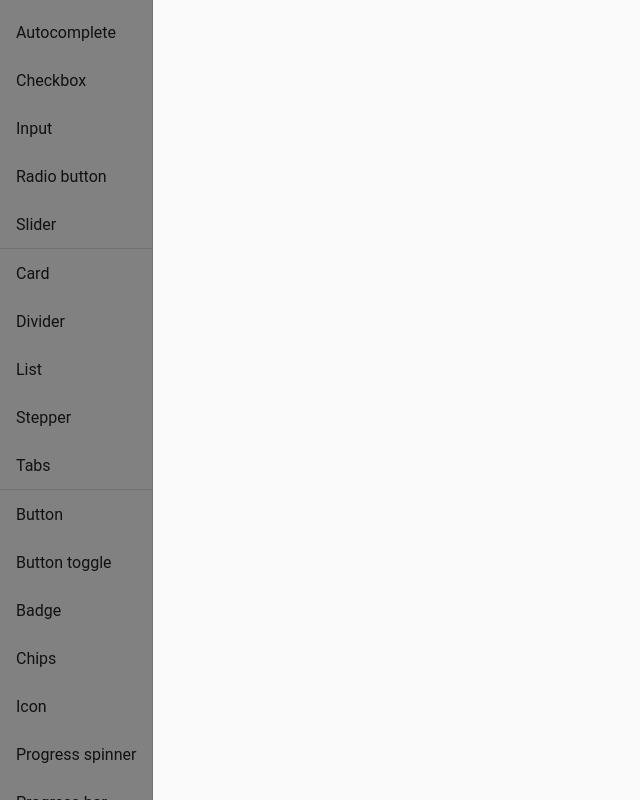
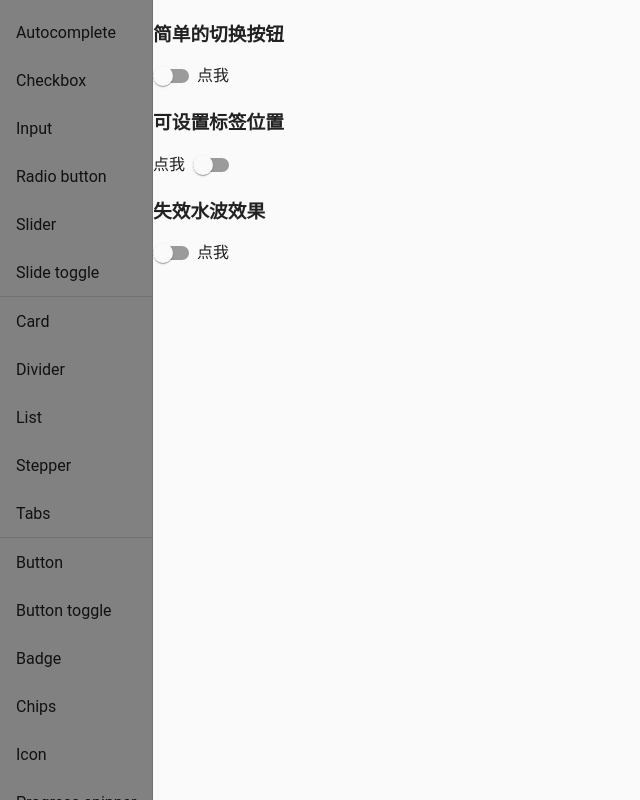
Before and after one commit to zeoly/Kyo-Material, an Angular app in the folder kyo-material/: page /formcontrol/slide-toggle in a window 1280 px wide. Before the commit this address led to /. Shown: the whole page, without its empty margins (0-640 px from the left). Built offline with nearby package versions, Linux system fonts and the light colour scheme.

Commit message:
add slide toggle

```diff
--- a/kyo-material/src/app/app-routing.modules.ts
+++ b/kyo-material/src/app/app-routing.modules.ts
@@ -6,6 +6,7 @@ import { CheckboxComponent } from './modules/formcontrol/checkbox.component';
 import { InputComponent } from './modules/formcontrol/input.component';
 import { RadioComponent } from './modules/formcontrol/radio.component';
 import { SliderComponent } from './modules/formcontrol/slider.component';
+import { SlideToggleComponent } from './modules/formcontrol/slide-toggle.component';
 
 import { CardComponent } from './modules/layout/card.component';
 import { DividerComponent } from './modules/layout/divider.component';
@@ -31,6 +32,7 @@ const routes: Routes = [
     { path: 'formcontrol/input', component: InputComponent },
     { path: 'formcontrol/radio', component: RadioComponent },
     { path: 'formcontrol/slider', component: SliderComponent },
+    { path: 'formcontrol/slide-toggle', component: SlideToggleComponent },
     { path: 'layout/card', component: CardComponent },
     { path: 'layout/divider', component: DividerComponent },
     { path: 'layout/list', component: ListComponent },
--- a/kyo-material/src/app/app.module.ts
+++ b/kyo-material/src/app/app.module.ts
@@ -9,6 +9,7 @@ import { MatFormFieldModule } from '@angular/material/form-field';
 import { MatRadioModule } from '@angular/material/radio';
 import { MatSelectModule } from '@angular/material/select';
 import { MatSliderModule } from '@angular/material/slider';
+import { MatSlideToggleModule } from '@angular/material/slide-toggle';
 
 import { MatCardModule } from '@angular/material/card';
 import { MatDividerModule } from '@angular/material/divider';
@@ -37,6 +38,7 @@ import { CheckboxComponent } from './modules/formcontrol/checkbox.component';
 import { InputComponent } from './modules/formcontrol/input.component';
 import { RadioComponent } from './modules/formcontrol/radio.component';
 import { SliderComponent } from './modules/formcontrol/slider.component';
+import { SlideToggleComponent } from './modules/formcontrol/slide-toggle.component';
 
 import { CardComponent } from './modules/layout/card.component';
 import { DividerComponent } from './modules/layout/divider.component';
@@ -66,6 +68,7 @@ import { TooltipComponent } from './modules/popups/tooltip.component';
     InputComponent,
     RadioComponent,
     SliderComponent,
+    SlideToggleComponent,
     CardComponent,
     DividerComponent,
     ListComponent,
@@ -99,6 +102,7 @@ import { TooltipComponent } from './modules/popups/tooltip.component';
     MatRadioModule,
     MatSelectModule,
     MatSliderModule,
+    MatSlideToggleModule,
     MatCardModule,
     MatDividerModule,
     MatListModule,
--- /dev/null
+++ b/kyo-material/src/app/modules/formcontrol/slide-toggle.component.html
@@ -0,0 +1,6 @@
+<h3>简单的切换按钮</h3>
+<mat-slide-toggle>点我</mat-slide-toggle>
+<h3>可设置标签位置</h3>
+<mat-slide-toggle labelPosition="before">点我</mat-slide-toggle>
+<h3>失效水波效果</h3>
+<mat-slide-toggle disableRipple>点我</mat-slide-toggle>
--- a/kyo-material/src/app/modules/navigation/side-nav.component.html
+++ b/kyo-material/src/app/modules/navigation/side-nav.component.html
@@ -6,6 +6,7 @@
             <a mat-list-item routerLink="/formcontrol/input">Input</a>
             <a mat-list-item routerLink="/formcontrol/radio">Radio button</a>
             <a mat-list-item routerLink="/formcontrol/slider">Slider</a>
+            <a mat-list-item routerLink="/formcontrol/slide-toggle">Slide toggle</a>
             <mat-divider></mat-divider>
             <a mat-list-item routerLink="/layout/card">Card</a>
             <a mat-list-item routerLink="/layout/divider">Divider</a>
```
Also changed, not shown: kyo-material/src/app/modules/formcontrol/slide-toggle.component.ts (added, +9 -0 lines).
